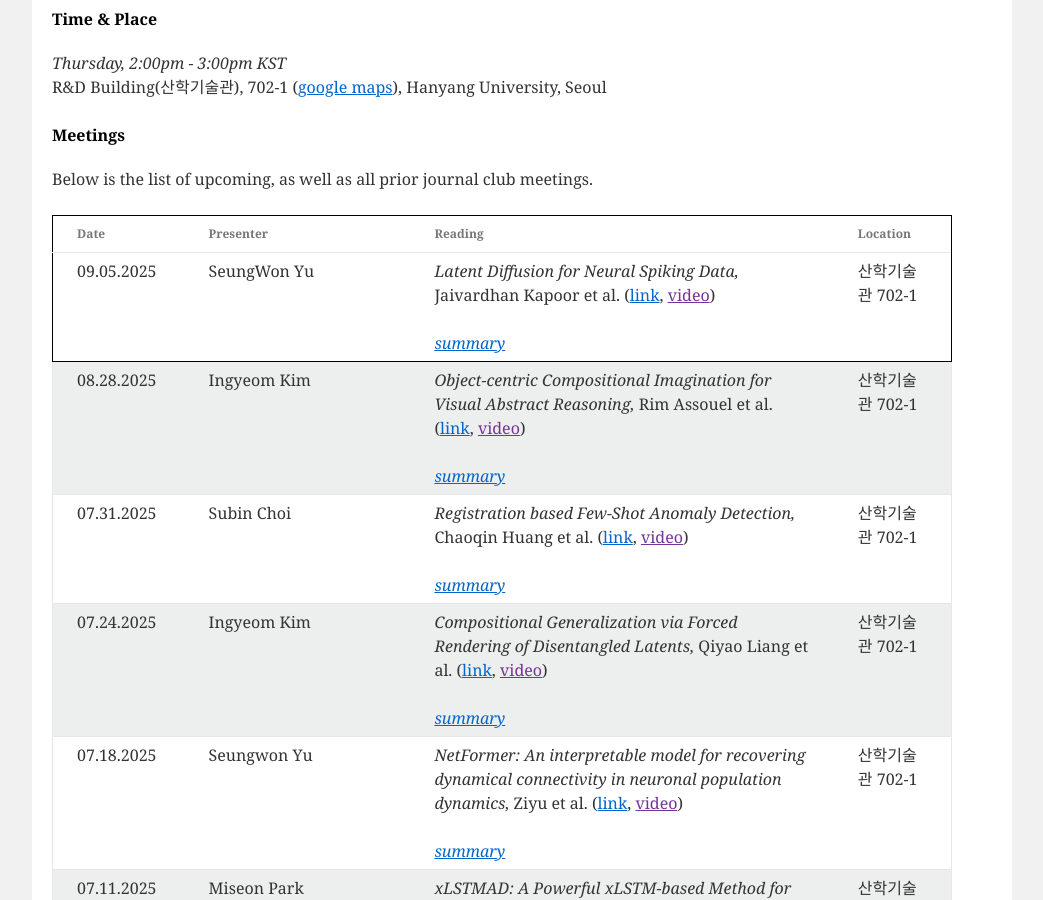
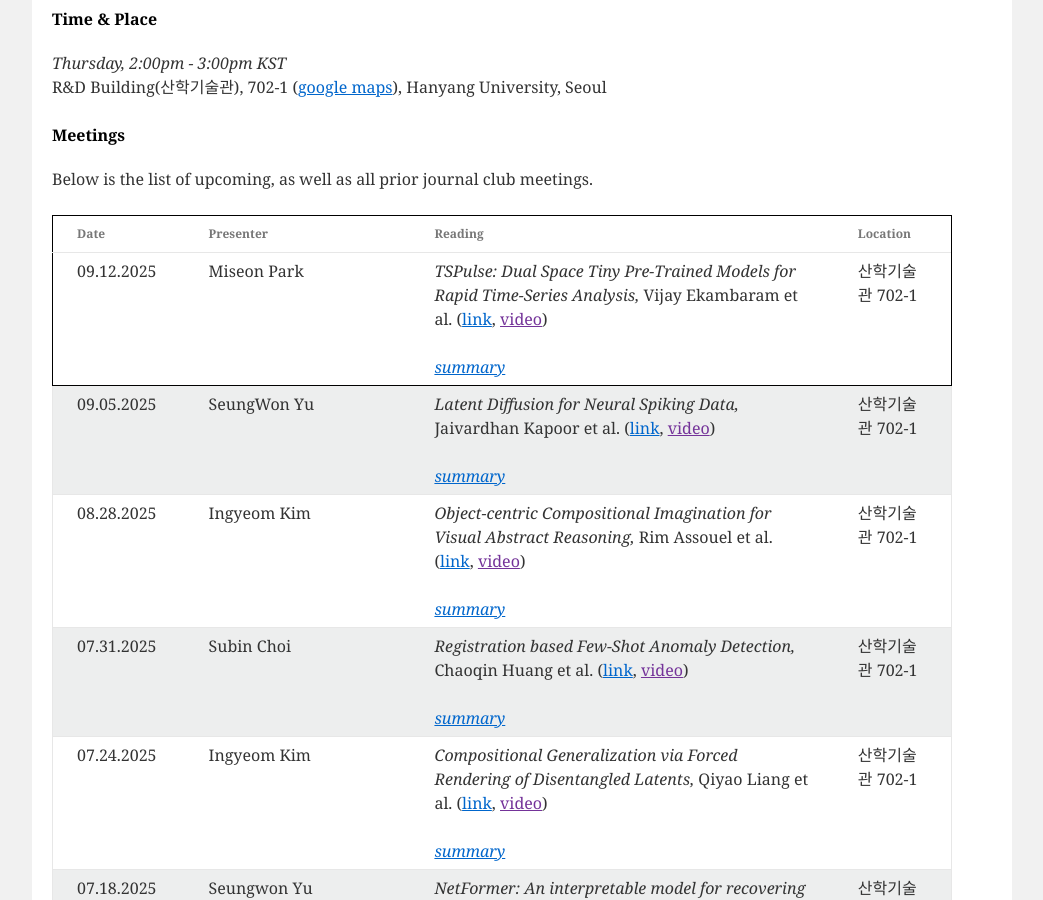
Before and after one commit to niai-lab/GraphML-JC, a Jekyll site: the page built from index.html, in a window 1280 px wide and 900 px high, scrolled down 515 px. Shown: the whole window, without its empty margins (118-1161 px from the left). Built offline with Jekyll 4.4.1, drawn with Linux system fonts in a browser that asks for light colours; part of the change alters nothing that is shown.

Commit message:
Update meeting_info.yml

```diff
--- a/_data/meeting_info.yml
+++ b/_data/meeting_info.yml
@@ -1,3 +1,14 @@
+- presenter: Miseon Park
+  date: 09.12.2025
+  paper: "TSPulse: Dual Space Tiny Pre-Trained Models for Rapid Time-Series Analysis"
+  authors: Vijay Ekambaram et al.
+  url: https://arxiv.org/abs/2505.13033
+  location: "산학기술관 702-1"
+  summary: >
+    Summary : TSPulse는 초소형(1M 파라미터) TSFM, TSMixer의 구조와 dual embedding/masking을 통해 forecasting, anomaly deteciton. classification 등 다양한 시계열 작업을 효율적으로 수행가능하다. <br>
+    Strength : 기존 모델보다 최대 100배 작으면서도 분류·이상탐지·보간 등 여러 작업에서 높은 성능을 발휘한다. 또한 기존 TSFM 대비 lightweight 구조로 다양한 task에 대한 finetuning이 용이하다.<br>
+    Weakness : TSPulse는 장기 예측, 제한된 레이블 데이터, 복잡한 도메인 융합에서 성능 한계를 보입니다.
+
 - presenter: SeungWon Yu
   date: 09.05.2025
   paper: "Latent Diffusion for Neural Spiking Data"
```
